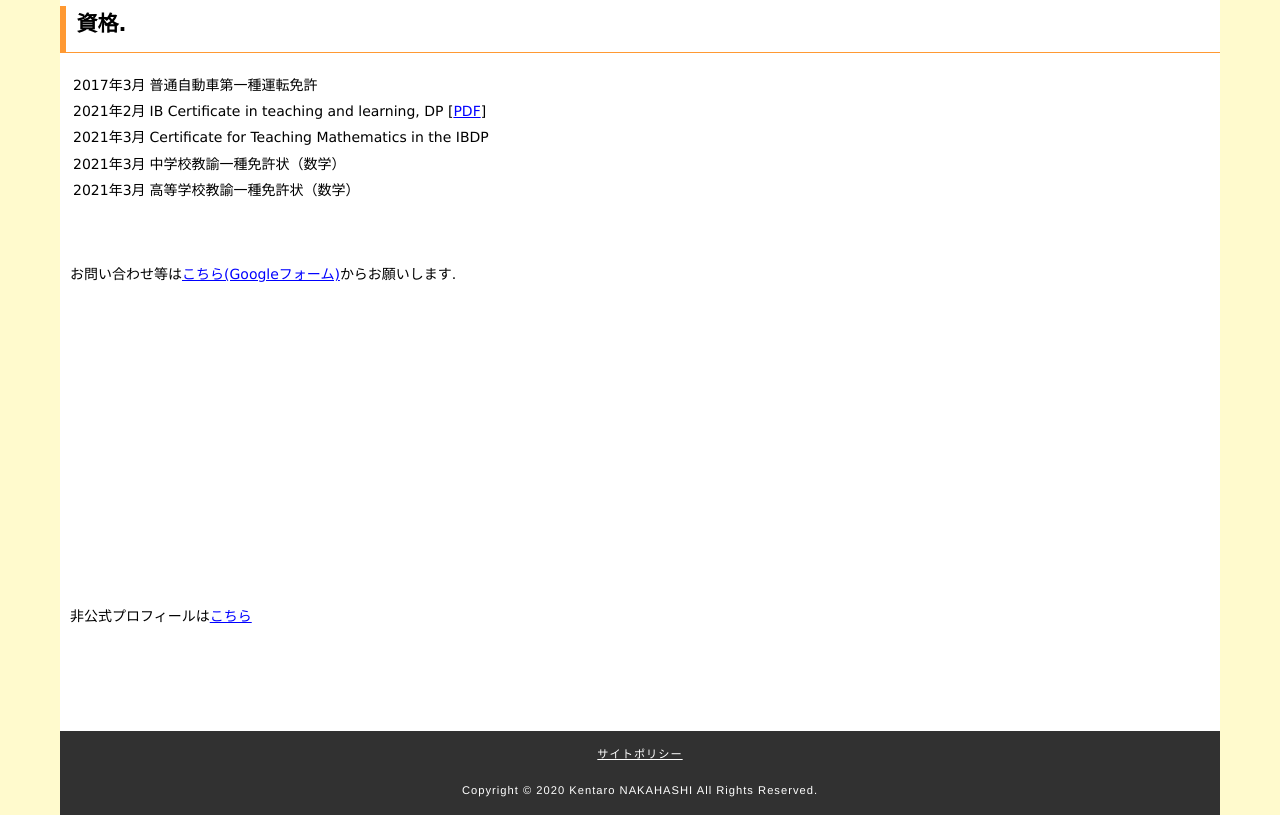
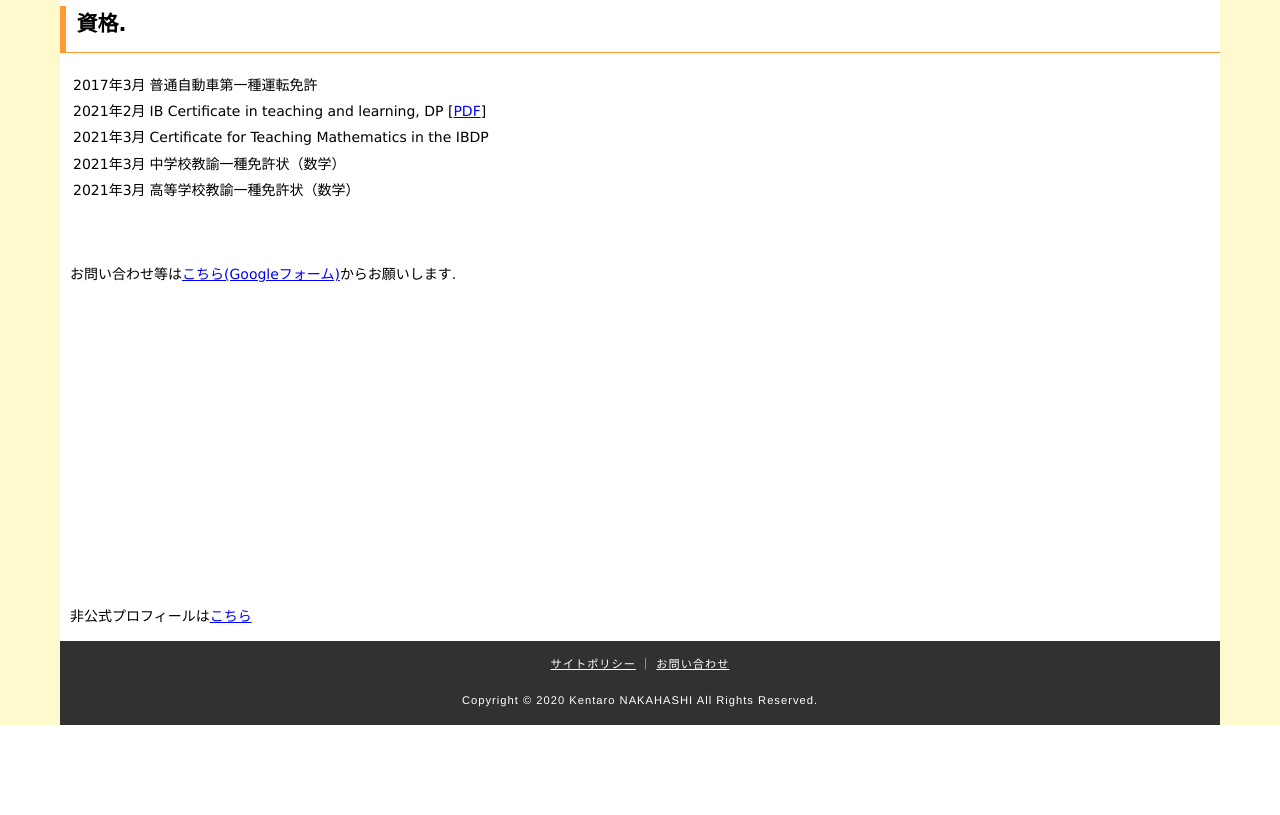
Before and after one commit to nkmath/nkmath.github.io, a plain HTML site: page profile.html in a window 1280 px wide. Shown: the part 449-1264 px from the top of the page. After the commit the page ends 1174 px from the top, so only its background shows below. Drawn offline with Linux system fonts and the light colour scheme.

Commit message:
Update profile.html

```diff
--- a/profile.html
+++ b/profile.html
@@ -148,14 +148,11 @@
     <br>
     <p>
         非公式プロフィールは<a href="unoficial.html" target="_blank" rel="noopener noreferrer">こちら</a>
-    <br>
-    <br>
-    <br>
-    <br>
-    <br>
     </p>
     <footer>
                 <a href="policy.html">サイトポリシー</a>
+                ｜
+                <a href="https://docs.google.com/forms/d/e/1FAIpQLSe7wdLASHhonVaSzcB2TMMbiiZOhPMwcq9FHCNQJIQm7551Sw/viewform?usp=sf_link" target="_blank" rel="noopener noreferrer">お問い合わせ</a>
             <br>
             <br>
                 Copyright &copy 2020 Kentaro NAKAHASHI All Rights Reserved.
```
